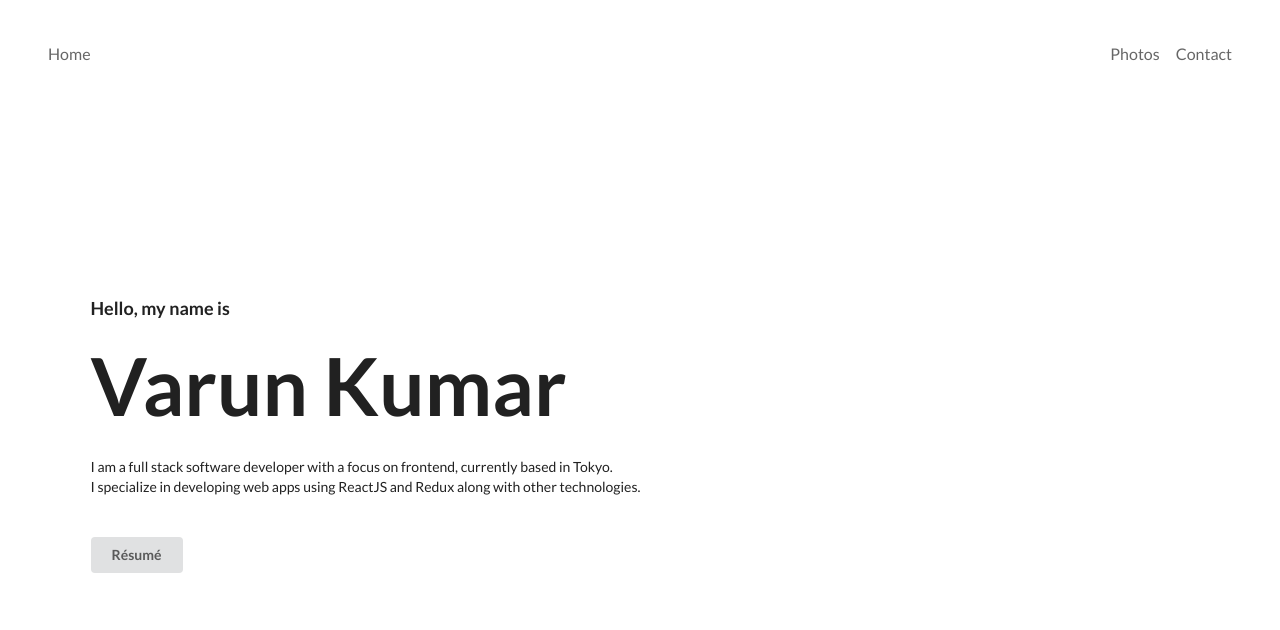
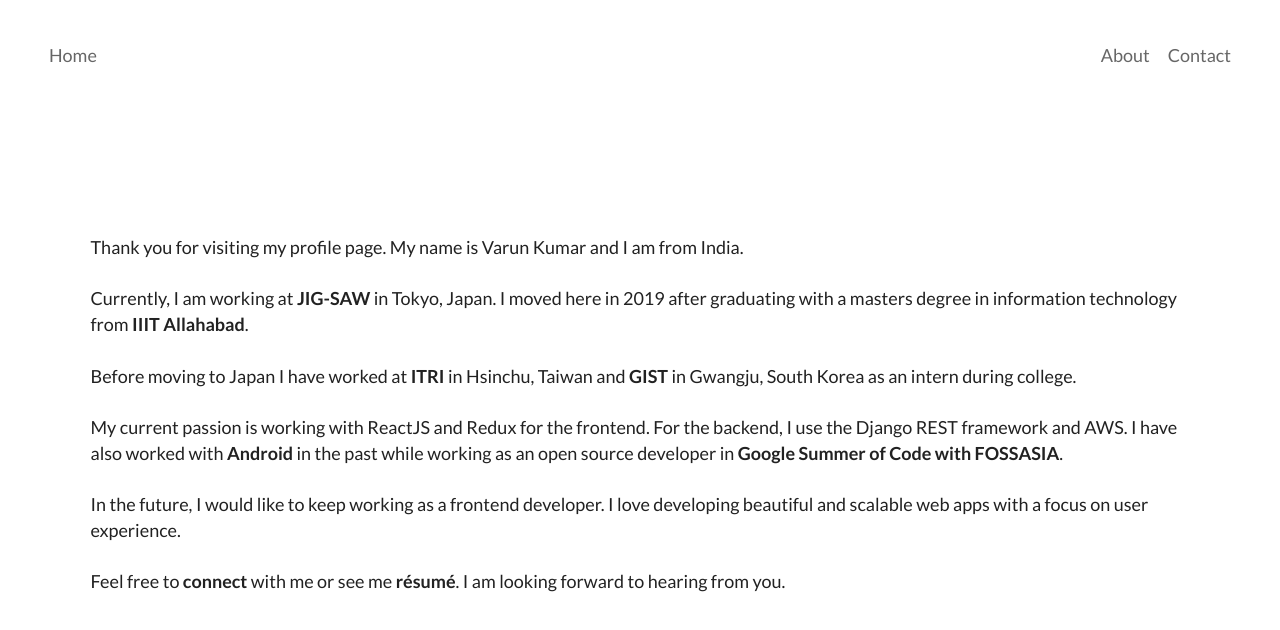
Before and after one commit to scandindian/scandindian.github.io, a React (Create React App) app: page /about in a window 1280 px wide. Shown: the top 630 px of the page. Built offline with nearby package versions, Linux system fonts and the light colour scheme.

Commit message:
updating my website

```diff
--- a/package.json
+++ b/package.json
@@ -10,6 +10,7 @@
     "gh-pages": "^3.2.3",
     "react": "^17.0.2",
     "react-dom": "^17.0.2",
+    "react-router-dom": "^5.2.0",
     "react-scripts": "4.0.3",
     "web-vitals": "^1.0.1"
   },
--- a/src/components/App.js
+++ b/src/components/App.js
@@ -1,14 +1,25 @@
-import React from 'react';
-import NavigationBar from './NavigationBar';
-import Home from './views/Home';
-import '../css/App.css';
+import React from "react";
+import NavigationBar from "./NavigationBar";
+import Home from "./views/Home";
+import About from "./views/About";
+import Contact from "./views/Contact";
+import { BrowserRouter as Router, Switch, Route } from "react-router-dom";
+import "../css/App.css";
 
 const App = () => {
     return (
-        <div id="app-container" className="ui container">
+        <Router>
             <NavigationBar />
-            <Home />
-        </div>
+            <Switch>
+                <div className="ui container">
+                    <div id="app-container" className="ui grid middle aligned">
+                        <Route path="/" exact component={Home} />
+                        <Route path="/about" component={About} />
+                        <Route path="/contact" component={Contact} />
+                    </div>
+                </div>
+            </Switch>
+        </Router>
     );
 };
 
--- a/src/components/NavigationBar.js
+++ b/src/components/NavigationBar.js
@@ -1,22 +1,24 @@
-import React from 'react';
-import '../css/NavigationBar.css';
+import React from "react";
+import "../css/NavigationBar.css";
+import { Link } from "react-router-dom";
+
 
 const NavigationBar = () => {
     return (
-        <div className="navigation-bar">
+        <React.Fragment>
             <div id="desktop-navigation-bar" className="ui top fixed text menu">
-                <a className="item">Home</a>
+                <Link to="/" className="item">Home</Link>
                 <div className="right menu">
-                    <a className="item">Photos</a>
-                    <a className="item">Contact</a>
+                    <Link to="/about" className="item">About</Link>
+                    <Link to="/contact" className="item">Contact</Link>
                 </div>
             </div>
             <div id="mobile-navigation-bar" className="ui top fixed four item text menu">
-                <a className="item">Home</a>
-                <a className="item">Photos</a>
-                <a className="item">Contact</a>
+                <Link to="/" className="item">Home</Link>
+                <Link to="/about" className="item">About</Link>
+                <Link to="/contact" className="item">Contact</Link>
             </div>
-        </div>
+        </React.Fragment>
     );
 };
 
--- /dev/null
+++ b/src/components/views/About.js
@@ -0,0 +1,34 @@
+import React from "react";
+import { Link } from "react-router-dom";
+import "../../css/About.css";
+
+const About = () => {
+    return (
+        <div className="row">
+            <div className="column">
+                <div className="ui vertical segment">
+                    <p className="about-info">
+                        Thank you for visiting my profile page. My name is Varun Kumar and I am from India.
+                    <br /><br />
+                    Currently, I am working at <a href="https://www.jig-saw.com/en/" target="_blank" rel="noopener noreferrer">JIG-SAW</a> in Tokyo, Japan.
+                    I moved here in 2019 after graduating with a masters degree in information technology from <a href="https://iiita.ac.in/" target="_blank" rel="noopener noreferrer">IIIT Allahabad</a>.
+                    <br /><br />
+                    Before moving to Japan I have worked
+                    at <a href="https://www.itri.org.tw/english/" target="_blank" rel="noopener noreferrer">ITRI</a> in Hsinchu, Taiwan
+                    and <a href="https://www.gist.ac.kr/en/main.html" target="_blank" rel="noopener noreferrer">GIST</a> in Gwangju, South Korea as an intern during college.
+                    <br /><br />
+                    My current passion is working with ReactJS and Redux for the frontend. For the backend, I use the Django REST framework and AWS.
+                    I have also worked with <a href="https://play.google.com/store/apps/developer?id=heysadboy&hl=en" target="_blank" rel="noopener noreferrer">Android</a> in the past while working as an open source developer in <a href="https://summerofcode.withgoogle.com/archive/2017/projects/5117290592862208/" target="_blank" rel="noopener noreferrer">Google Summer of Code with FOSSASIA</a>.
+                    <br /><br />
+                    In the future, I would like to keep working as a frontend developer. I love developing beautiful and scalable web apps with a focus on user experience.
+                    <br /><br />
+                    Feel free to <Link to="/contact">connect</Link> with me or see me <a id="resume-button" href="/Resume.pdf" target="_blank" rel="noopener noreferrer">résumé</a>. I am looking forward to hearing from you.
+                    </p>
+                </div>
+            </div>
+        </div>
+    );
+}
+
+
+export default About;
--- a/src/components/views/Contact.js
+++ b/src/components/views/Contact.js
@@ -1,7 +1,24 @@
-import React from 'react';
+import React from "react";
+import "../../css/Contact.css";
 
 const Contact = () => {
     return (
-        <div>Contact me at heysadboy@gmail.com</div>
+        <div className="row">
+            <div className="column">
+                <div className="ui vertical segment">
+                    <p className="contact-info">You can email me at <b>heysadboy@gmail.com</b></p>
+                    <a className="large ui grey basic ui button" href="https://www.linkedin.com/in/heysadboy" target="_blank" rel="noopener noreferrer">
+                        <i className="linkedin icon" />
+                        LinkedIn
+                    </a>
+                    <a className="large ui grey basic ui button" href="https://github.com/heysadboy" target="_blank" rel="noopener noreferrer">
+                        <i className="github icon" />
+                        GitHub
+                    </a>
+                </div>
+            </div>
+        </div>
     );
 }
+
+export default Contact;
--- a/src/components/views/Home.js
+++ b/src/components/views/Home.js
@@ -1,22 +1,19 @@
-import React from 'react';
-import Resume from '../../documents/Resume.pdf';
-import '../../css/Home.css';
+import React from "react";
+import "../../css/Home.css";
 
 const Home = () => {
     return (
-        <div id="home-container" className="ui grid middle aligned">
-            <div className="row">
-                <div className="eleven wide column">
-                    <div className="ui vertical segment">
-                        <h3 className>Hello, my name is</h3>
-                        <h1 className="name-heading">Varun Kumar</h1>
-                        <p className="short-description">
-                            I am a full stack software developer with a focus on frontend, currently based in Tokyo.
+        <div className="row">
+            <div className="sixteen wide column">
+                <div className="ui vertical segment">
+                    <p className="home-greeting"><b>Hello, my name is</b></p>
+                    <h1 className="home-heading">Varun Kumar</h1>
+                    <p className="home-description">
+                        I am a full stack software developer with a focus on frontend, currently based in Tokyo.
                             <br />
-                            I specialize in developing web apps using ReactJS and Redux along with other technologies.
-                        </p>
-                        <a id="resume-button" href={Resume} target="_blank" rel="noopener noreferrer" className="ui button">Résumé</a>
-                    </div>
+                        I specialize in developing web apps using ReactJS and Redux, along with other technologies.
+                    </p>
+                    <a id="resume-button" href="/Resume.pdf" target="_blank" rel="noopener noreferrer" className="large ui grey basic button">Résumé</a>
                 </div>
             </div>
         </div>
--- /dev/null
+++ b/src/css/About.css
@@ -0,0 +1,9 @@
+.about-info {
+    font-size: clamp(15px, 2vw, 18px);
+    padding: 50px 0px 20px 0px;
+}
+
+a, a:hover {
+   color: rgba(0,0,0,.87);
+   font-weight: bold;
+}
--- a/src/css/App.css
+++ b/src/css/App.css
@@ -1,2 +1,6 @@
 #app-container {
+    height: 100vh;
+    width: 100%;
+    background: white;
+    margin: 0px;
 }
--- /dev/null
+++ b/src/css/Contact.css
@@ -0,0 +1,4 @@
+.contact-info {
+    font-size: clamp(15px, 2vw, 18px);
+    padding: 20px 0px 20px 0px;
+}
--- a/src/css/Home.css
+++ b/src/css/Home.css
@@ -1,15 +1,13 @@
-#home-container {
-    height: 100vh;
-    width: 100%;
-    padding-top: 70px;
-    margin: 0px;
+.home-greeting {
+    font-size: clamp(15px, 2vw, 18px);
 }
 
-.name-heading {
+.home-heading {
     margin: 0px;
-    font-size: clamp(20px, 8vw, 80px);
+    font-size: clamp(30px, 8vw, 100px);
 }
 
-.short-description {
+.home-description {
     margin: 20px 0px 40px 0px;
+    font-size: clamp(15px, 2vw, 18px);
 }
--- a/src/css/NavigationBar.css
+++ b/src/css/NavigationBar.css
@@ -1,11 +1,12 @@
 #desktop-navigation-bar {
     background: white;
+    font-size: clamp(15px, 2vw, 18px);
     padding: 40px;
-    font-size: medium;
 }
 
 #mobile-navigation-bar {
     background: white;
+    font-size: clamp(15px, 2vw, 18px);
     padding: 20px;
 }
 
@@ -18,5 +19,6 @@
 @media screen and (min-width: 480px) {
     #mobile-navigation-bar {
         display: none;
+        position: fixed;
     }
 }
```
Also changed, not shown: src/components/views/Photos.js (deleted), 2 other files (tests, documents, lock files or other folders).
